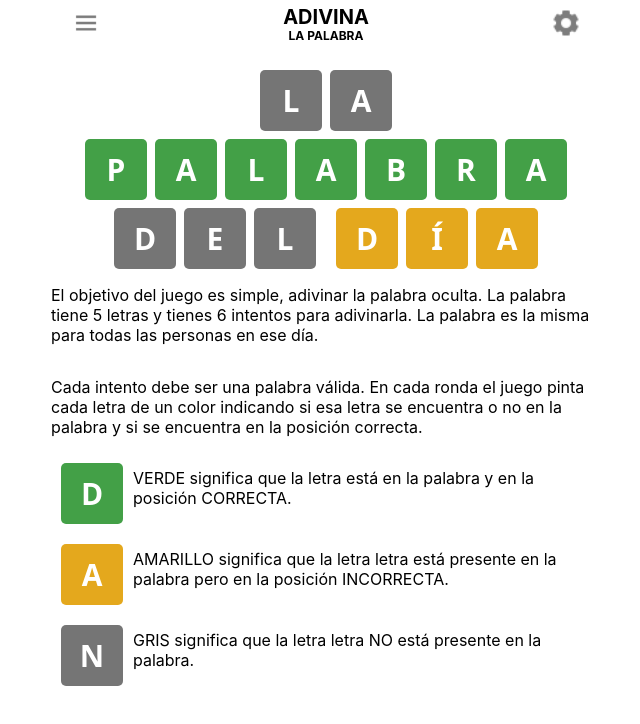
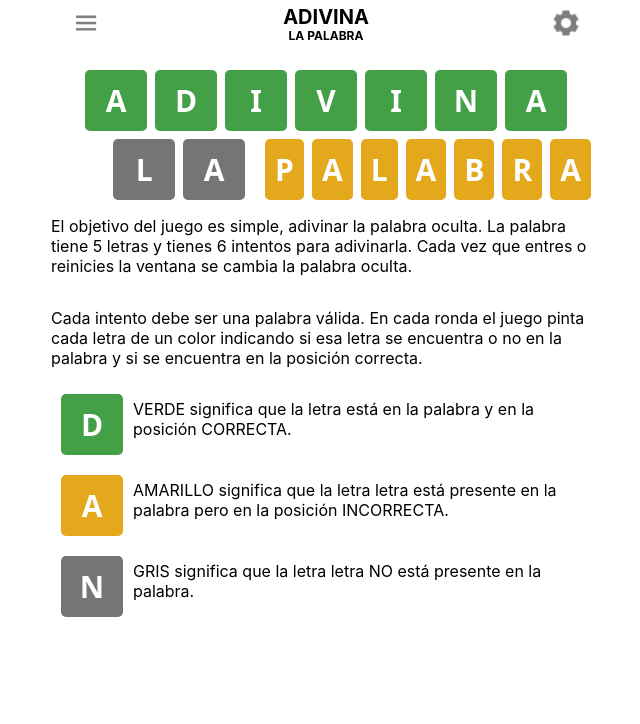
Before and after one commit to GiovanniSia/Wordle-Clon, a React (Create React App) app: page /Wordle-Clon/como-jugar in a window 1280 px wide. Shown: the top 724 px of the page, without its empty margins (314-954 px from the left). Built offline with nearby package versions, Linux system fonts and the light colour scheme.

Commit message:
Cambia el Como Jugar

```diff
--- a/src/components/ComoJugar.jsx
+++ b/src/components/ComoJugar.jsx
@@ -5,33 +5,32 @@ const ComoJugar = () => {
     <div className='como-jugar'>
       <div className="titulo">
         <div className="fila1">
-          <div className="letra fondo-gris">L</div>
-          <div className="letra fondo-gris">A</div>
-        </div>
-        <div className="fila2">
-          <div className="letra fondo-verde">P</div>
           <div className="letra fondo-verde">A</div>
-          <div className="letra fondo-verde">L</div>
-          <div className="letra fondo-verde">A</div>
-          <div className="letra fondo-verde">B</div>
-          <div className="letra fondo-verde">R</div>
+          <div className="letra fondo-verde">D</div>
+          <div className="letra fondo-verde">I</div>
+          <div className="letra fondo-verde">V</div>
+          <div className="letra fondo-verde">I</div>
+          <div className="letra fondo-verde">N</div>
           <div className="letra fondo-verde">A</div>
         </div>
         <div className="fila3">
           <div className="columna1">
-            <div className="letra fondo-gris">D</div>
-            <div className="letra fondo-gris">E</div>
             <div className="letra fondo-gris">L</div>
+            <div className="letra fondo-gris">A</div>
           </div>
           <div className="columna2">
-            <div className="letra fondo-amarillo">D</div>
-            <div className="letra fondo-amarillo">Í</div>
+            <div className="letra fondo-amarillo">P</div>
+            <div className="letra fondo-amarillo">A</div>
+            <div className="letra fondo-amarillo">L</div>
+            <div className="letra fondo-amarillo">A</div>
+            <div className="letra fondo-amarillo">B</div>
+            <div className="letra fondo-amarillo">R</div>
             <div className="letra fondo-amarillo">A</div>
           </div>
         </div>
       </div>
       <div className='contenido'>
-        <p className='texto-como-jugar'>El objetivo del juego es simple, adivinar la palabra oculta. La palabra tiene 5 letras y tienes 6 intentos para adivinarla. La palabra es la misma para todas las personas en ese día.</p>
+        <p className='texto-como-jugar'>El objetivo del juego es simple, adivinar la palabra oculta. La palabra tiene 5 letras y tienes 6 intentos para adivinarla. Cada vez que entres o reinicies la ventana se cambia la palabra oculta.</p>
         <p className='texto-como-jugar'>Cada intento debe ser una palabra válida. En cada ronda el juego pinta cada letra de un color indicando si esa letra se encuentra o no en la palabra y si se encuentra en la posición correcta.</p>
         <div className='tipo-colores-explicacion'>
           <div className="letra fondo-verde">D</div>
```
